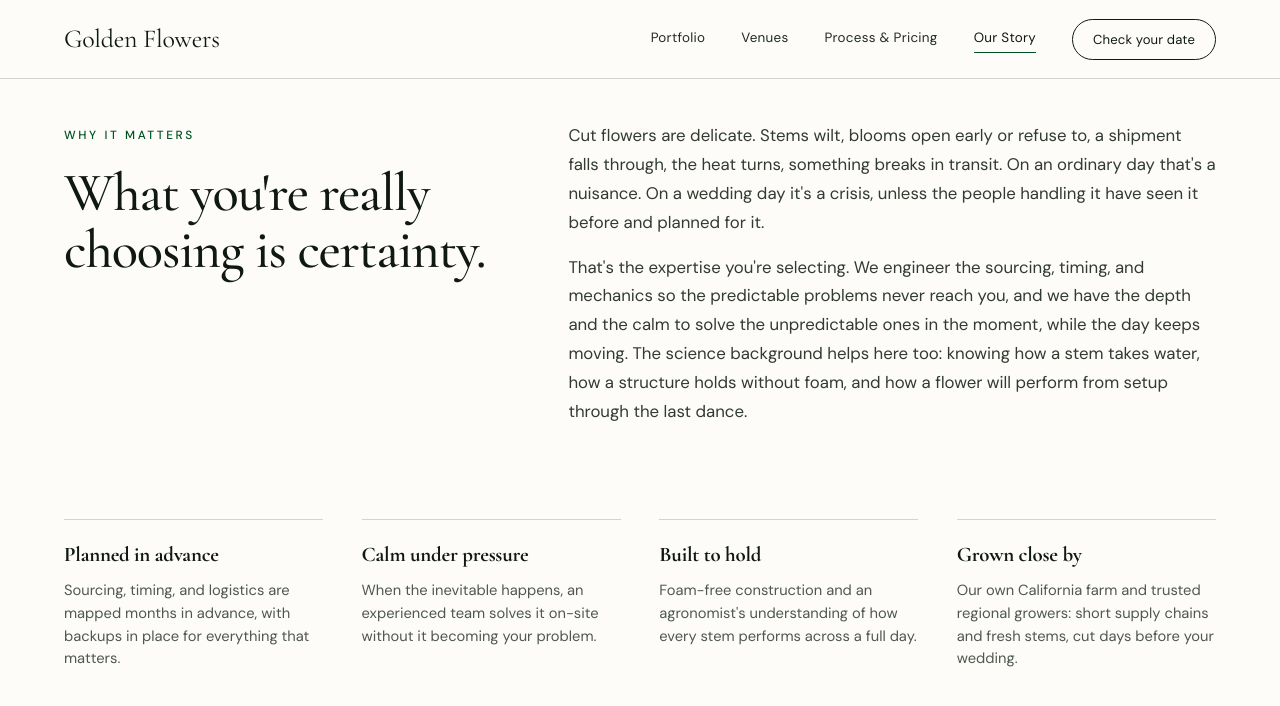
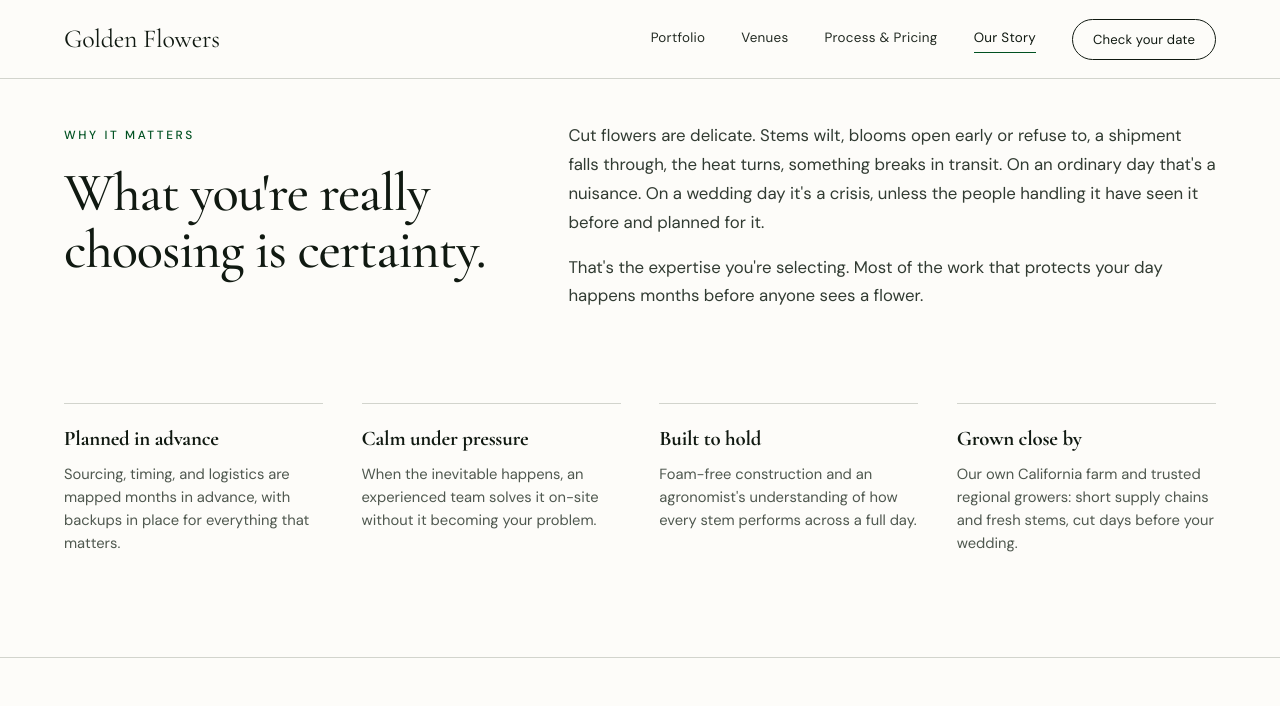
Before and after one commit to jshplhm/goldenflowers, a Jekyll site: the page built from about/index.md, in a window 1280 px wide and 1400 px high, scrolled down 2290 px, cut to the strip 0-756 px from the top of the window. Shown: the top 706 px of the strip. Built offline with Jekyll 4.4.1, drawn with Linux system fonts in a browser that asks for light colours.

Commit message:
Move the seasonal block above the price, tighten the About certainty section
Weddings: seasonal sat between the testimonials and the FAQ, where it was
stranded and linked away to /about at the point the page should be
converging on the CTA. It now runs deliverables -> what the flowers will
actually be -> what it costs, which is a value ramp into the number. The hr
before the dark pricing band goes away; the band edge already divides.

About: the four cred cards restated the second paragraph almost line for
line, so the paragraph is cut to its one non-duplicated idea. The cards keep
the specifics. Section is ~275px shorter and the two columns now balance.

Cred cards go one-up under 600px. At half a phone's width the display
headings ("Calm under pressure") wrapped to two lines.

Co-Authored-By: Claude Opus 5 <noreply@anthropic.com>

```diff
--- a/_data/about.yml
+++ b/_data/about.yml
@@ -51,12 +51,8 @@ certainty:
       shipment falls through, the heat turns, something breaks in transit. On an
       ordinary day that's a nuisance. On a wedding day it's a crisis, unless the
       people handling it have seen it before and planned for it.
-    - "That's the expertise you're selecting. We engineer the sourcing, timing,
-      and mechanics so the predictable problems never reach you, and we have the
-      depth and the calm to solve the unpredictable ones in the moment, while
-      the day keeps moving. The science background helps here too: knowing how a
-      stem takes water, how a structure holds without foam, and how a flower
-      will perform from setup through the last dance."
+    - That's the expertise you're selecting. Most of the work that protects your
+      day happens months before anyone sees a flower.
   points:
     - title: Planned in advance
       body: Sourcing, timing, and logistics are mapped months in advance, with backups
--- a/assets/css/redesign.css
+++ b/assets/css/redesign.css
@@ -1088,6 +1088,13 @@ body.nav-hidden .venue-breadcrumb{top:0;}
   .wide{height:auto;aspect-ratio:3/2;}
 }
 
+/* Phones get the cred cards one-up, not 2x2: at half a phone's width the
+   display headings ("Calm under pressure") wrap to two lines. Placed after the
+   860px block so it wins the cascade. */
+@media(max-width:600px){
+  .cred-grid{grid-template-columns:1fr;gap:26px;}
+}
+
 /* ============================================================================
    PORTFOLIO v2 — one band per wedding
    Replaces the three aesthetic collages. Each wedding is one full-width row of
```
Also changed, not shown: weddings/index.md (+9 -10 lines).
